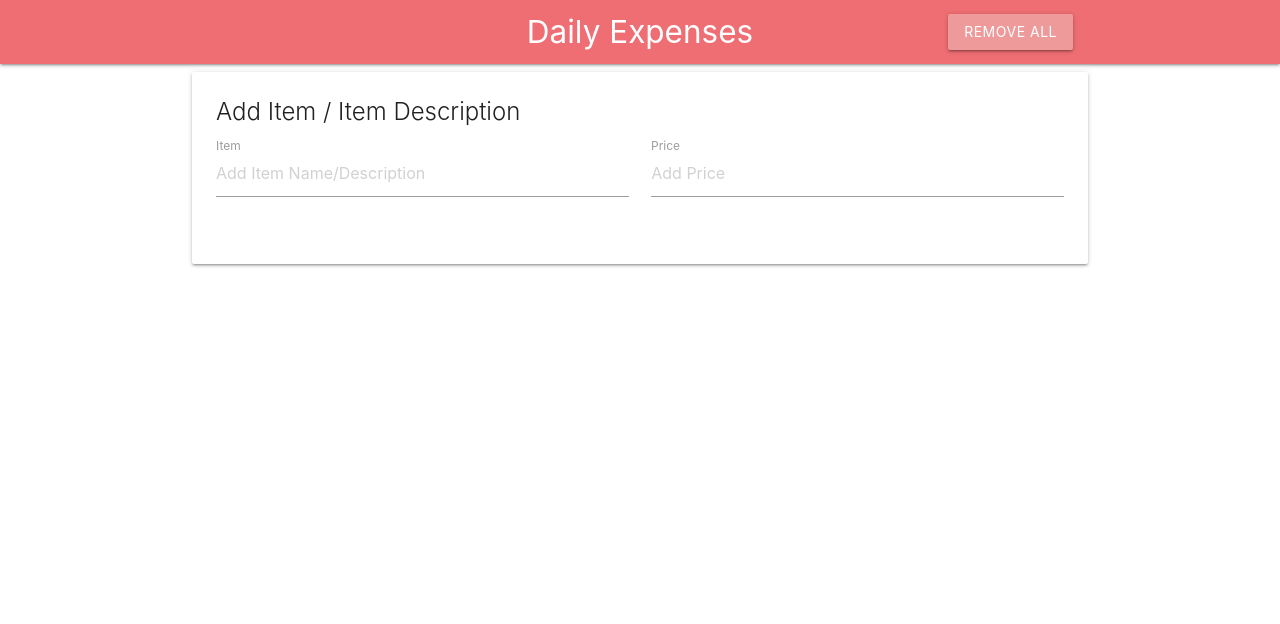
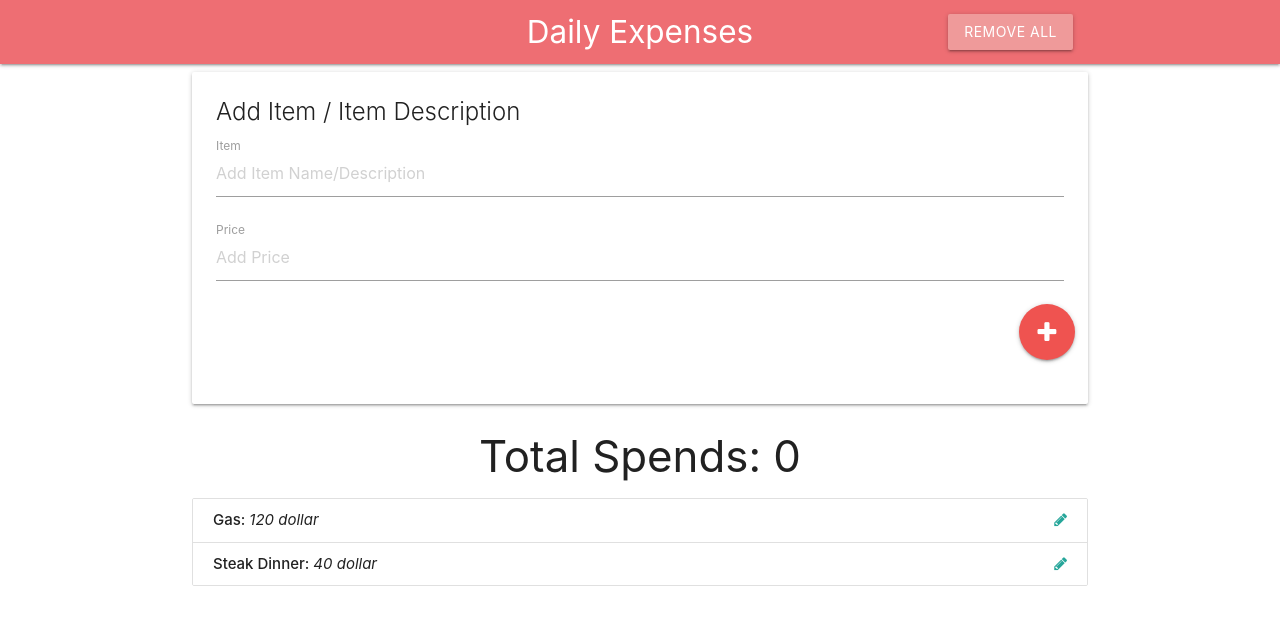
Before and after one commit to mikdadayan/daily-expenses, a plain HTML site: page index.html in a window 1280 px wide. Shown: the top 624 px of the page. Drawn offline with nearby package versions, Linux system fonts and the light colour scheme.

Commit message:
Made some changes on UI

```diff
--- a/app.css
+++ b/app.css
@@ -0,0 +1,3 @@
+body{
+    height: 5000px;
+}
--- a/index.html
+++ b/index.html
@@ -14,16 +14,18 @@
       integrity="sha384-wvfXpqpZZVQGK6TAh5PVlGOfQNHSoD2xbE+QkPxCAFlNEevoEH3Sl0sibVcOQVnN"
       crossorigin="anonymous"
     />
+    <link rel="stylesheet" href="./app.css" />
     <title>Daily Expenses</title>
   </head>
   <body>
-
     <nav>
       <div class="nav-wrapper">
         <div class="container">
           <a href="#" class="brand-logo center">Daily Expenses</a>
           <ul class="right">
-                    <li><a href="#" class="clear-btn btn red lighten-3">Remove All</a></li>
+            <li>
+              <a href="#" class="clear-btn btn red lighten-3">Remove All</a>
+            </li>
           </ul>
         </div>
       </div>
@@ -35,19 +37,54 @@
           <span class="card-title">Add Item / Item Description</span>
           <form class="col" action="">
             <div class="row">
-                        <div class="input-field col s6">
-                            <input type="text" placeholder="Add Item Name/Description" id="item-name">
+              <div class="input-field col s12">
+                <input
+                  type="text"
+                  placeholder="Add Item Name/Description"
+                  id="item-name"
+                />
                 <label for="item-name">Item</label>
               </div>
-                        <div class="input-field col s6">
-                            <input type="text" placeholder="Add Price" id="item-price">
+              <div class="input-field col s12">
+                <input type="text" placeholder="Add Price" id="item-price" />
                 <label for="item-name">Price</label>
+              </div>
+              <!-- <button class="add-btn btn orange darken-1">
+                <i class="fa fa-pencil-square-o"></i> Update
+              </button>
+              <button class="add-btn btn red darken-1">
+                <i class="fa fa-remove"></i> Delete
+              </button>
+              <button class="add-btn btn grey lighten-1">
+                <i class="fa fa-chevron-circle-left"></i> Back
+              </button> -->
+              <button
+                class="btn-floating btn-large waves-effect waves-light red lighten-1 right"
+              >
+                <i class="fa fa-plus"></i>
+              </button>
+            </div>
+          </form>
         </div>
       </div>
 
-                </form>
-            </div>
-        </div>
+      <!-- Total Expenses -->
+      <h3 class="center-align">Total Spends: <span class="total-spends">0</span></h3>
+
+      <ul class="collection" id="item-list">
+        <li class="collection-item" id="item-0">
+          <strong>Gas: </strong> <em>120 dollar</em>
+          <a href="#" class="secondary-content">
+            <i class="fa fa-pencil"></i>
+          </a>
+        </li>
+        <li class="collection-item" id="item-0">
+          <strong>Steak Dinner: </strong> <em>40 dollar</em>
+          <a href="#" class="secondary-content">
+            <i class="fa fa-pencil"></i>
+          </a>
+        </li>
+      </ul>
     </div>
     <!-- Compiled and minified JavaScript -->
     <script
@@ -56,5 +93,6 @@
       crossorigin="anonymous"
     ></script>
     <script src="https://cdnjs.cloudflare.com/ajax/libs/materialize/1.0.0/js/materialize.min.js"></script>
+    <script src="./app.js"></script>
   </body>
 </html>
```
Also changed, not shown: app.js (added). Lines whose indentation alone changed are shown as unchanged.
